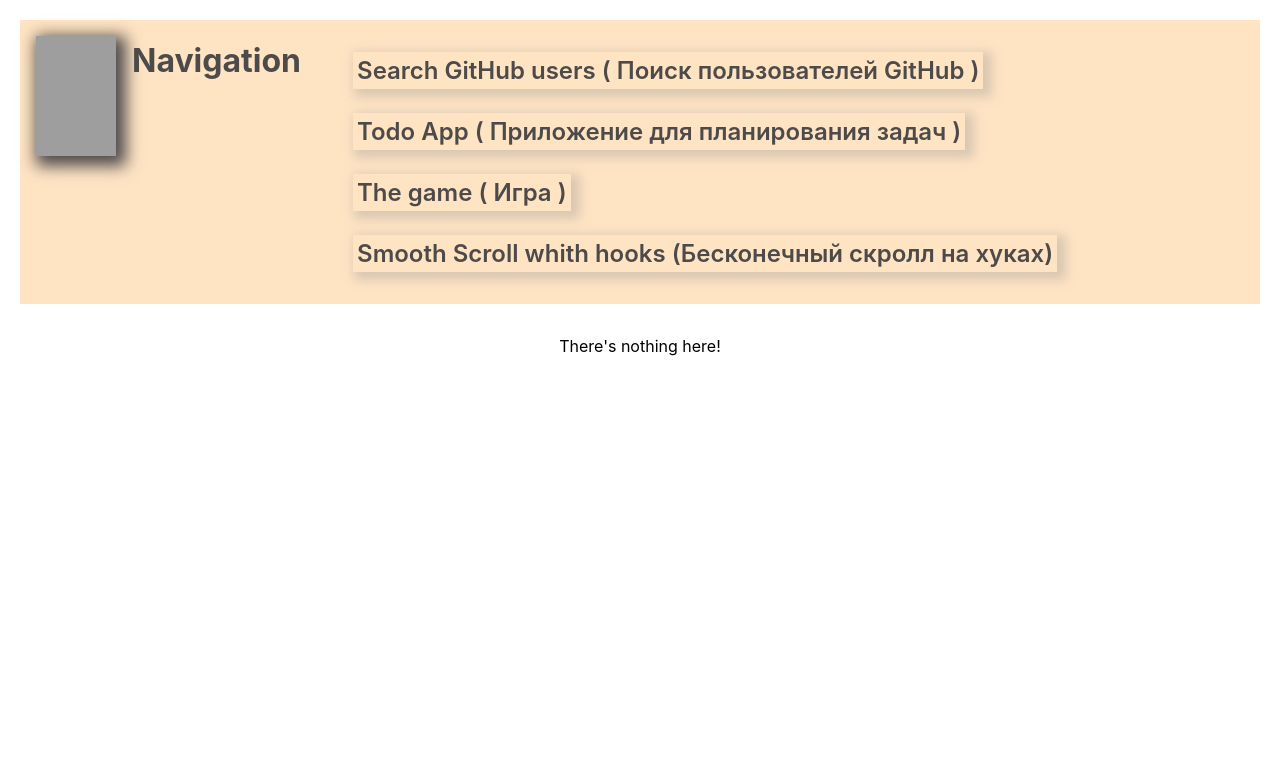
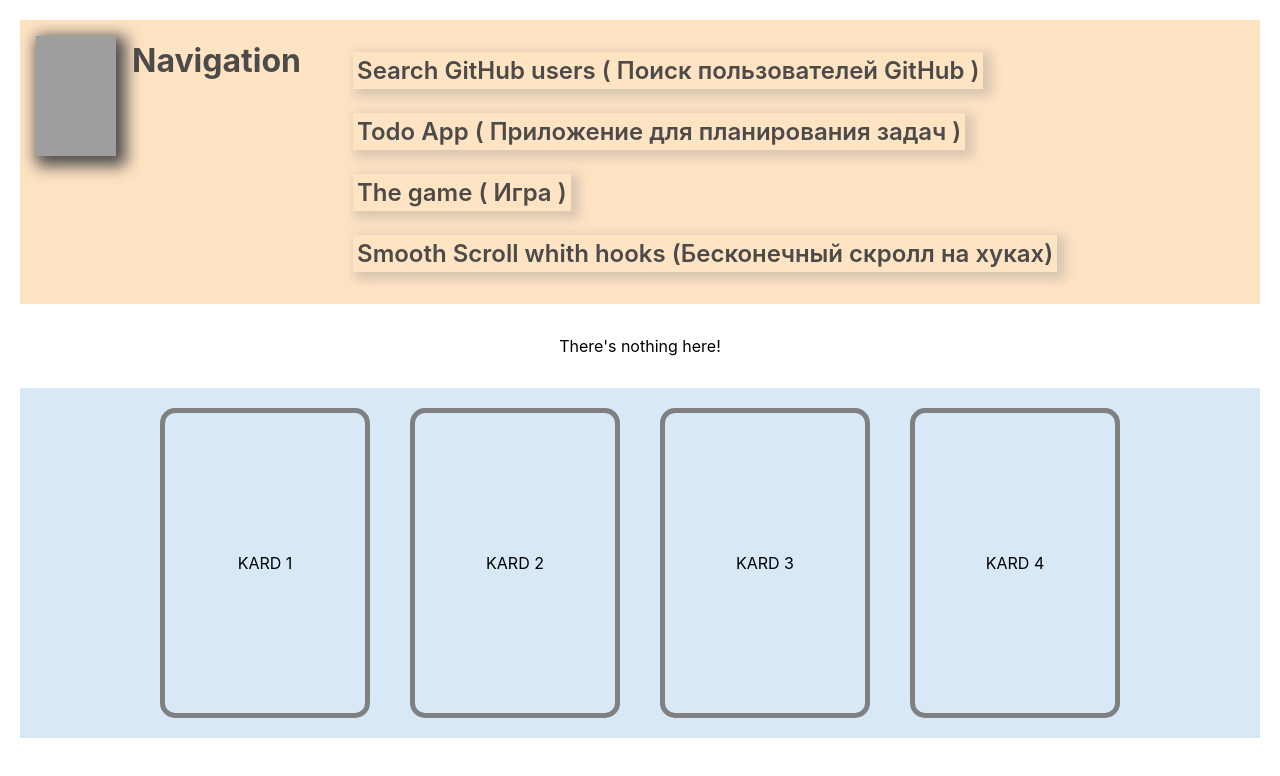
Before and after one commit to AnnaDorosheva/hook-practice, a React (Create React App) app: page / in a window 1280 px wide. Shown: the top 776 px of the page. Built offline with nearby package versions, Linux system fonts and the light colour scheme; grey boxes are pictures that could not be loaded.

Commit message:
add drag&drop whith hooks

```diff
--- a/src/App.js
+++ b/src/App.js
@@ -6,6 +6,7 @@ import GithubSearchUsers from "./components/UseEffect/UseEffect";
 import Navigation from "./components/Navigation/Navigation";
 import Todo from "./components/TodoApp/TodoApp";
 import List from "./components/SmothScroll/List";
+import DragDrop from "./components/DragDrop/DragDrop";
 
 function App() {
   return (
@@ -25,6 +26,7 @@ function App() {
           }
         />
       </Routes>
+      <DragDrop />
     </div>
   );
 }
--- /dev/null
+++ b/src/components/DragDrop/DragDrop.js
@@ -0,0 +1,71 @@
+import React from "react";
+import s from "./DragDrop.module.css";
+
+
+const DragDrop = () => {
+  const [cardList, setCardList] = React.useState([
+    { id: 1, order: 3, text: "KARD 3" },
+    { id: 2, order: 1, text: "KARD 1" },
+    { id: 3, order: 2, text: "KARD 2" },
+    { id: 4, order: 4, text: "KARD 4" },
+    // { id: 5, order: 5, text: "KARD 5" },
+  ]);
+
+  const [currentCard, setCurrentCard] = React.useState(null);
+
+  function dragStartHandler(e, card) {
+    console.log("drag", card);
+    setCurrentCard(card);
+  };
+  function dragEndHandler(e) {
+    e.target.style.background = "white";
+  };
+  function dragOverHandler(e) {
+    e.preventDefault();
+    e.target.style.background = "lightgray";
+  };
+
+  function dropHandler(e, card) {
+    console.log("drop", card);
+    e.preventDefault();
+   setCardList(cardList.map(c => {
+    if(c.id === card.id) {
+return {...c, order: currentCard.order};
+   }
+  if(c.id === currentCard.id) {
+    return {...c, order: card.order};
+  }
+  return c;
+  }))
+  e.target.style.background = "white";
+  };
+
+  const sortCards = (a, b) => {
+if(a.order > b.order) {
+  return 1;
+} else {
+  return -1;
+}
+  };
+
+  return (
+    <div className={s.container}>
+      {cardList.sort(sortCards).map((card) => (
+        <div
+          key={card.id}
+          className={s.card}
+          draggable={true}
+          onDragStart={(e) => dragStartHandler(e, card)}
+          onDragLeave={(e) => dragEndHandler(e)}
+          onDragEnd={(e) => dragEndHandler(e)}
+          onDragOver={(e) => dragOverHandler(e)}
+          onDrop={(e) => dropHandler(e, card)}
+        >
+          {card.text}
+        </div>
+      ))}
+    </div>
+  );
+};
+
+export default DragDrop;
--- /dev/null
+++ b/src/components/DragDrop/DragDrop.module.css
@@ -0,0 +1,18 @@
+.container {
+    width: 100wh;
+    display: flex;
+    align-items: center;
+    justify-content: center;
+    background-color: rgb(216, 232, 247);
+}
+.card {
+    width: 200px;
+    height: 300px;
+    border-radius: 15px;
+    border: 5px solid gray;
+    display: flex;
+    justify-content: center;
+    align-items: center;
+    margin: 20px;
+    cursor: grab;
+}
```
